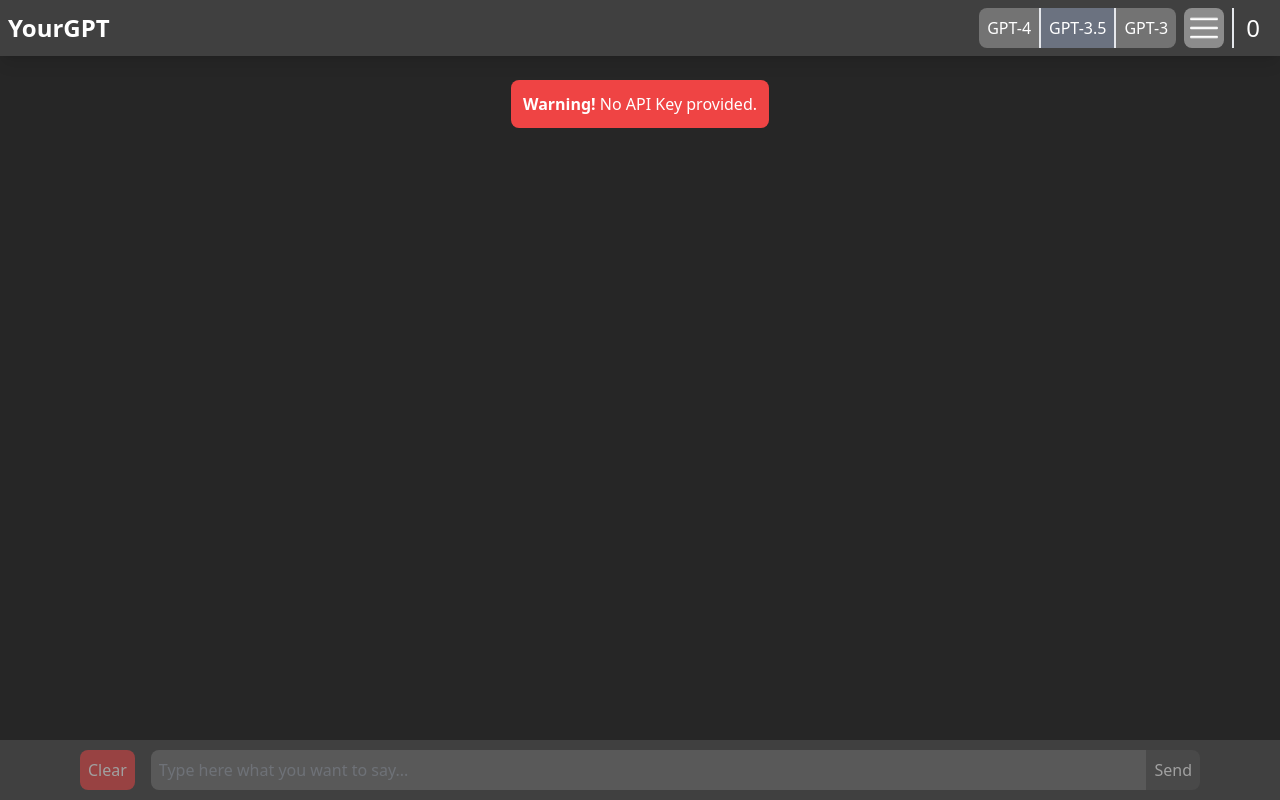
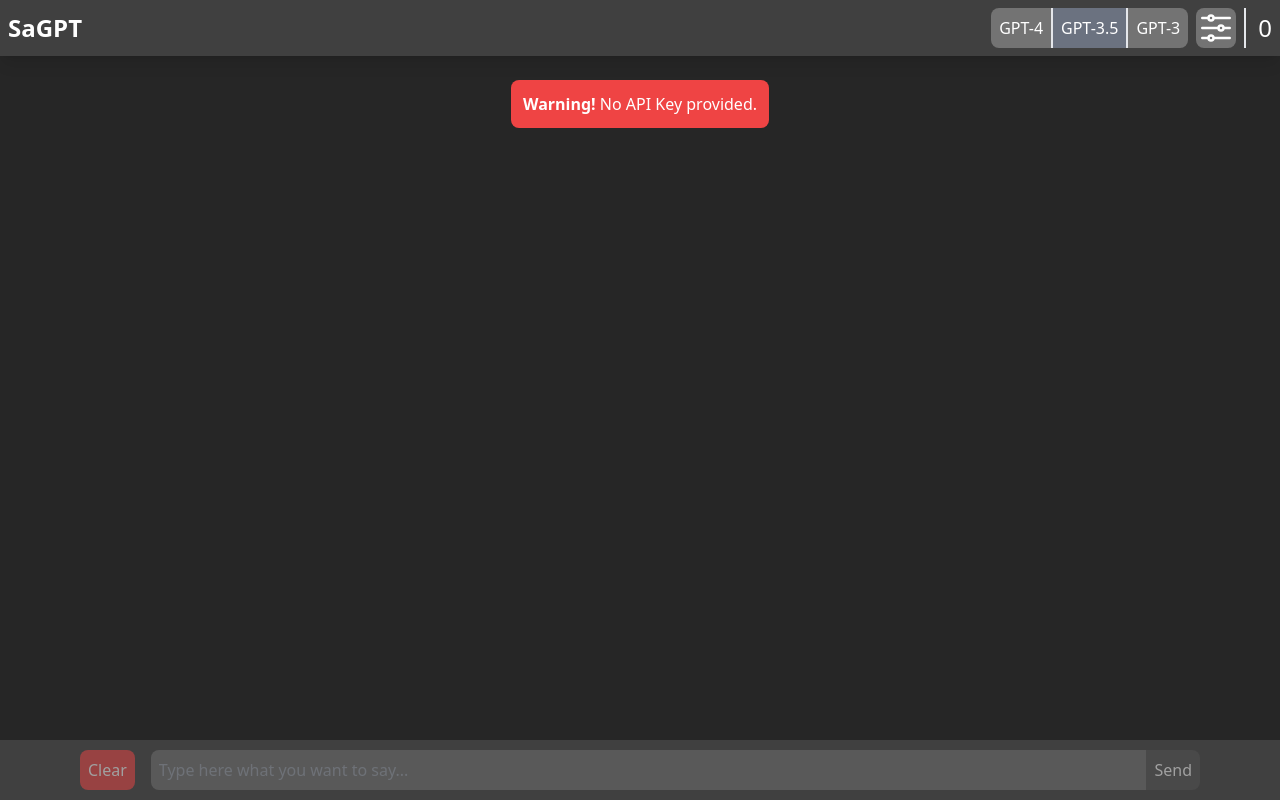
Before and after one commit to S4IVin/your-gpt, a Vue app: page / in a window 1280 px wide. Built offline with nearby package versions, Linux system fonts and the light colour scheme; what gpt3-tokenizer would draw is missing.

Commit message:
refactor: 💡 Now everything is SaGPT

```diff
--- a/index.html
+++ b/index.html
@@ -4,7 +4,7 @@
     <meta charset="UTF-8">
     <link rel="icon" href="/favicon.png">
     <meta name="viewport" content="width=device-width, initial-scale=1.0">
-    <title>YourGPT</title>
+    <title>SaGPT</title>
   </head>
   <body class="bg-neutral-800">
     <div class="bg-neutral-800 text-white mb-20" id="app"></div>
--- a/src/App.vue
+++ b/src/App.vue
@@ -12,20 +12,18 @@
 <template>
   <header class="fixed top-0 w-full">
     <div class="flex justify-between bg-neutral-700 p-2 shadow-lg">
-      <h1 class="flex items-center text-2xl font-bold">YourGPT</h1>
+      <h1 class="flex items-center text-2xl font-bold">SaGPT</h1>
       <div class="flex">
         <the-model-selector></the-model-selector>
-        <button @click="app.settingsHidden = false">
-          <img
-            class="ml-2 rounded-lg bg-neutral-500 invert p-1.5"
-            src="/src/assets/menu.png"
-            width="40"
-            height="40"
-          />
+        <button class="bg-neutral-500 rounded-lg ml-2" @click="app.settingsHidden = false">
+          <svg xmlns="http://www.w3.org/2000/svg" fill="none" viewBox="0 0 24 24" stroke-width="1.5" stroke="currentColor" class="w-10 h-10">
+            <path stroke-linecap="round" stroke-linejoin="round" d="M10.5 6h9.75M10.5 6a1.5 1.5 0 11-3 0m3 0a1.5 1.5 0 10-3 0M3.75 6H7.5m3 12h9.75m-9.75 0a1.5 1.5 0 01-3 0m3 0a1.5 1.5 0 00-3 0m-3.75 0H7.5m9-6h3.75m-3.75 0a1.5 1.5 0 01-3 0m3 0a1.5 1.5 0 00-3 0m-9.75 0h9.75" />
+          </svg>
+
         </button>
         <h2
           :class="{
-            'ml-2 flex items-center border-l-2 px-3 text-2xl': true,
+            'ml-2 flex items-center border-l-2 pl-3 text-2xl': true,
             'text-red-500': app.tokensExceeded
           }"
         >
--- a/src/stores/SettingsStore.js
+++ b/src/stores/SettingsStore.js
@@ -12,9 +12,9 @@
   const gptModel = ref(useStorage('gptModel', false, "gpt-3.5-turbo"))
   const apiKey = ref(useStorage('apiKey', false, ''))
   const userRole = ref(useStorage('userRole', false, 'User'))
-  const assistantRole = ref(useStorage('assistantRole', false, 'YourGPT'))
-  const systemPrompt = ref(useStorage('systemPrompt', false, 'You are YourGPT. You are quite concise.'))
-  const davinciPrompt = ref(useStorage('davinciPrompt', false, 'The following is a conversation with YourGPT. YourGPT is quite concise.'))
+  const assistantRole = ref(useStorage('assistantRole', false, 'SaGPT'))
+  const systemPrompt = ref(useStorage('systemPrompt', false, 'You are SaGPT. You are quite concise.'))
+  const davinciPrompt = ref(useStorage('davinciPrompt', false, 'The following is a conversation with SaGPT. SaGPT is quite concise.'))
   const messagesLimit = ref(useStorage('messagesLimit', true, 5))
   const maxTotalTokens = ref(useStorage('maxTotalTokens', true, 0))
   const temperature = ref(useStorage('temperature', true, 0.8))
```
Also changed, not shown: 1 other file (tests, documents, lock files or other folders).
